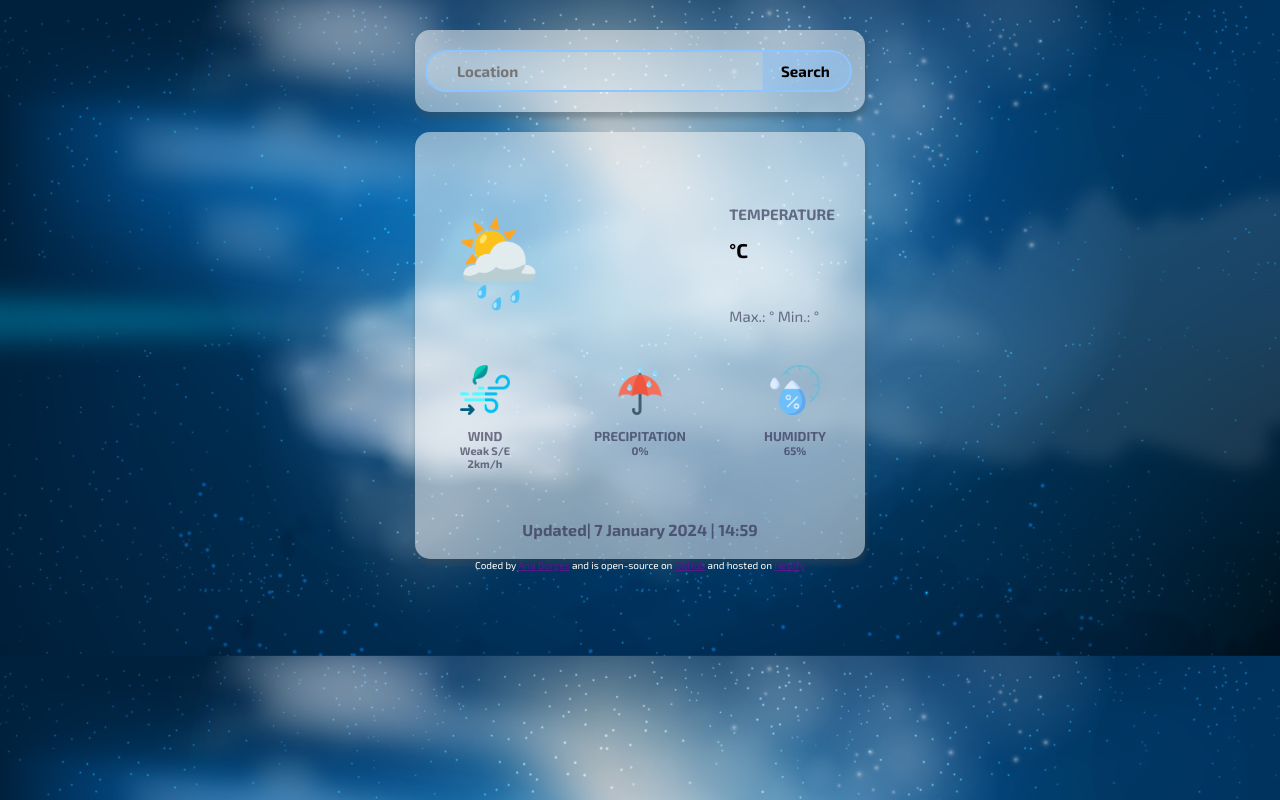
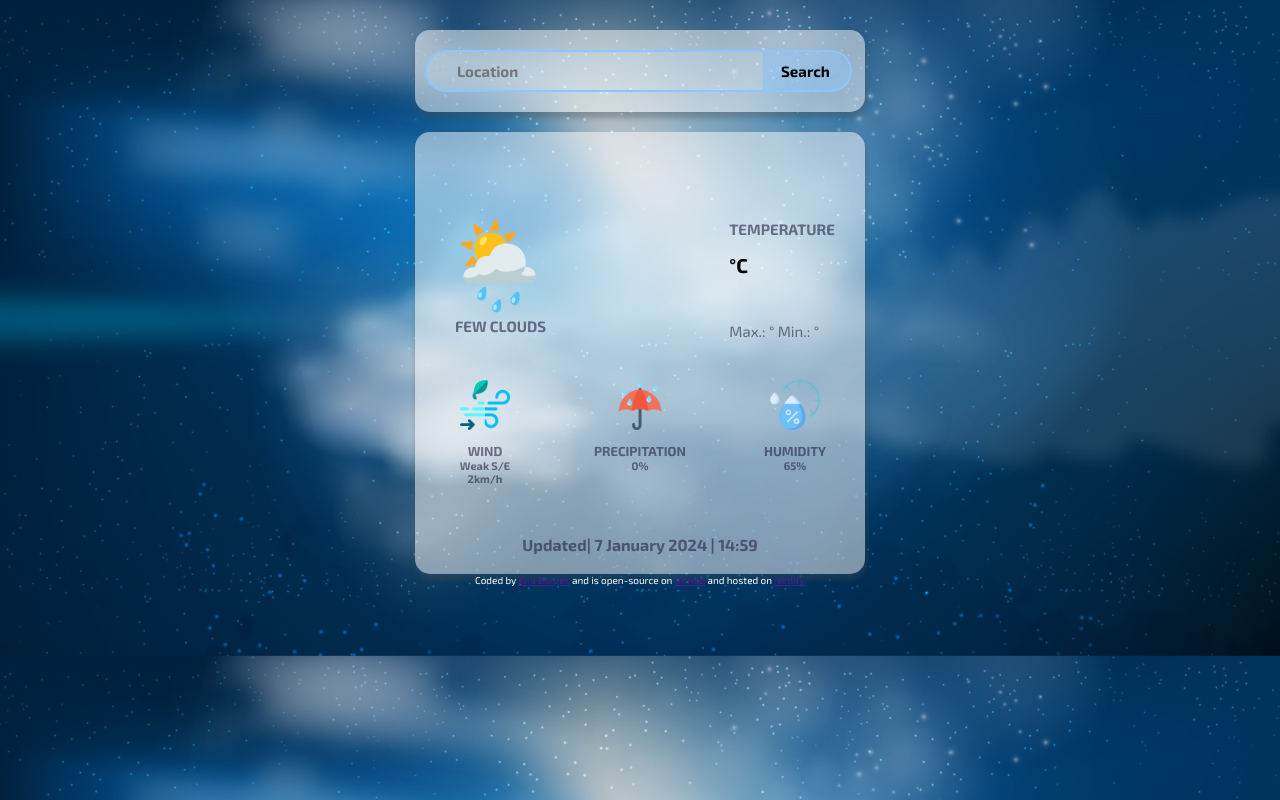
Before and after one commit to anaborgestri/my-new-weather-app, a plain HTML site: page index.html in a window 1280 px wide. Drawn offline with nearby package versions, Linux system fonts and the light colour scheme; no server answers.

Commit message:
add description and styled it

```diff
--- a/index.html
+++ b/index.html
@@ -38,6 +38,7 @@
       <div class="weatherDetails">
         <div class="weatherDetails-city">
           <span class="weatherDetails-emoji"> 🌦️ </span> <br />
+          <span id="description">Few clouds</span>
         </div>
         <div class="weatherDetails-temp">
           <span>TEMPERATURE</span><br />
--- a/script.js
+++ b/script.js
@@ -1,5 +1,5 @@
 function refreshWeather(response) {
-  console.log(response.data.temperature.current);
+  console.log(response.data);
   let cityTemp = response.data.temperature.current;
   let cityTempdegrees = document.querySelector("#temp-degrees");
   cityTempdegrees.innerHTML = Math.round(cityTemp);
--- a/style.css
+++ b/style.css
@@ -68,12 +68,22 @@ header {
   justify-content: space-between;
   margin: -20px 30px 0px 20px;
 }
+.weatherDetails-city {
+  margin-top: 30px;
+}
+span#description {
+  margin-left: 20px;
+  text-transform: uppercase;
+  font-size: 15px;
+  font-weight: bold;
+  color: rgba(39, 33, 66, 0.6);
+}
 
 .weatherDetails-emoji {
-  position: absolute;
+  position: relative;
   font-size: 85px;
-  margin: 18px 0px 0px 5px;
-  padding: 10px 0px 0px 5px;
+  margin: 30px 30px 0px 5px;
+  padding: 10px 10px 0px 5px;
 }
 .weatherDetails-description {
   position: absolute;
@@ -82,7 +92,7 @@ header {
   margin-left: 35px;
 }
 .weatherDetails-temp {
-  margin-top: 25px;
+  margin-top: 40px;
   font-size: 15px;
   font-weight: bold;
   color: rgba(39, 33, 66, 0.6);
```
